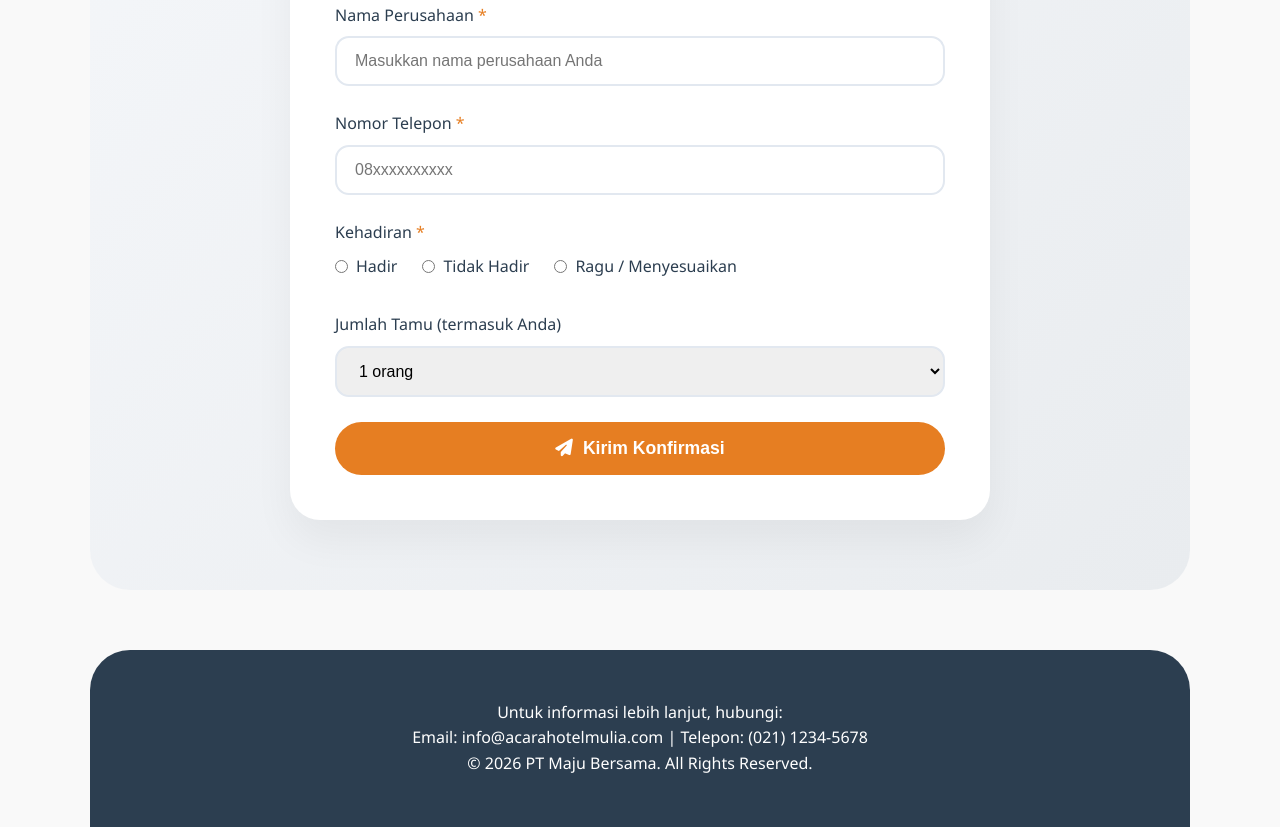
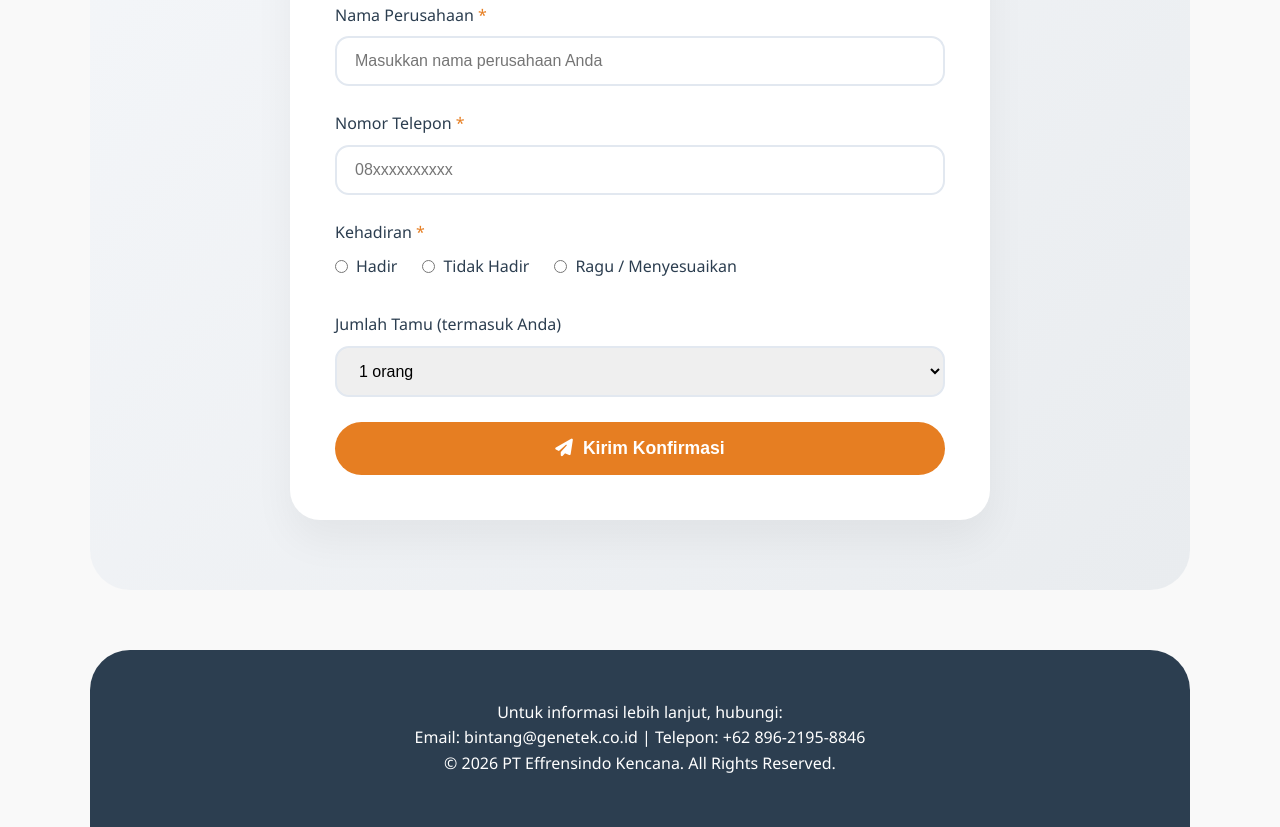
Before and after one commit to bandeng77/undangan.github.io, a plain HTML site: page index.html in a window 1280 px wide. Shown: the part 5877-6704 px from the top of the page. Drawn offline with nearby package versions, Linux system fonts and the light colour scheme.

Commit message:
Update index.html

```diff
--- a/index.html
+++ b/index.html
@@ -1453,8 +1453,8 @@
         <!-- Footer -->
         <footer class="footer">
             <p>Untuk informasi lebih lanjut, hubungi:</p>
-            <p>Email: info@acarahotelmulia.com | Telepon: (021) 1234-5678</p>
-            <p>&copy; 2026 PT Maju Bersama. All Rights Reserved.</p>
+            <p>Email: bintang@genetek.co.id | Telepon: +62 896-2195-8846</p>
+            <p>&copy; 2026 PT Effrensindo Kencana. All Rights Reserved.</p>
         </footer>
     </div>
 
```
